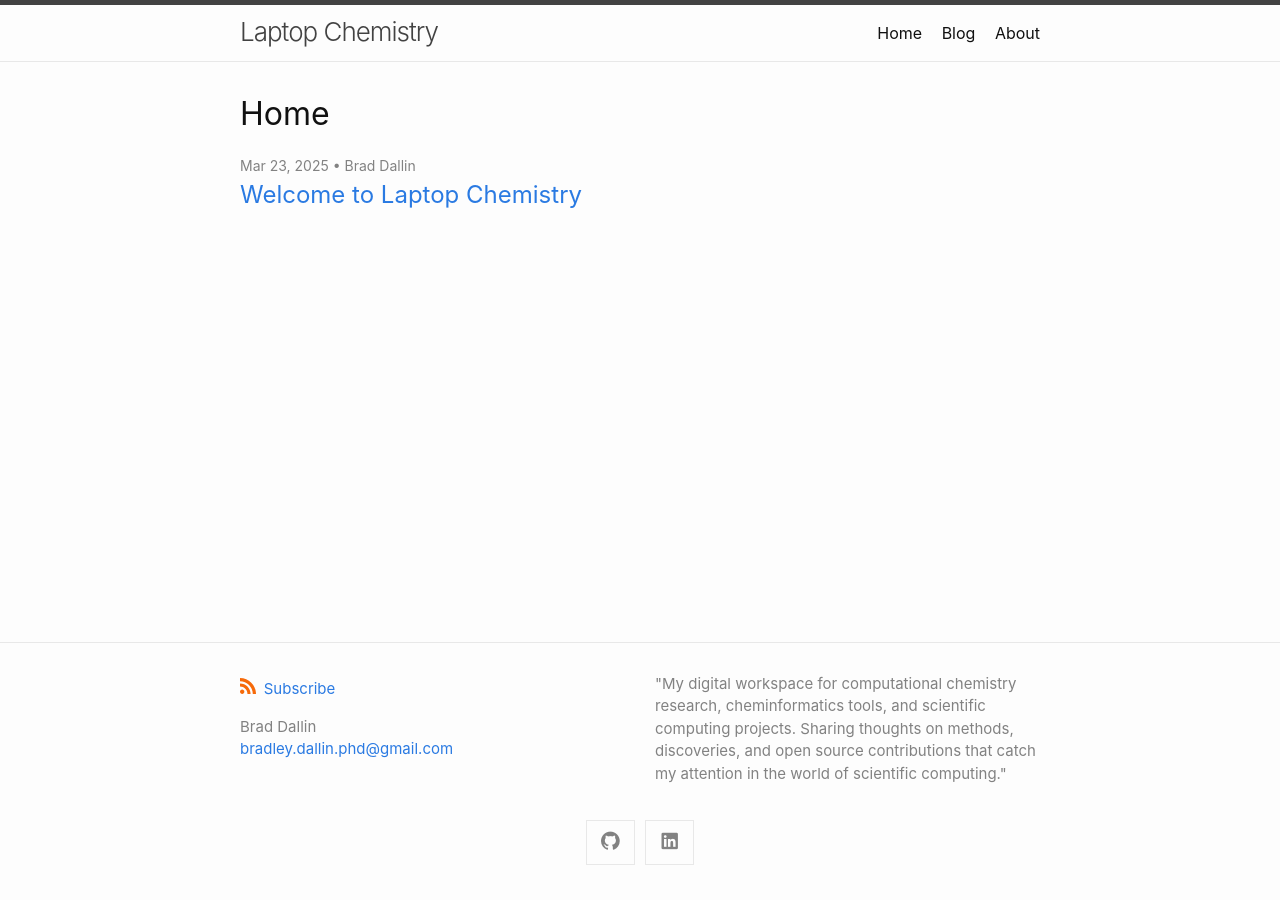
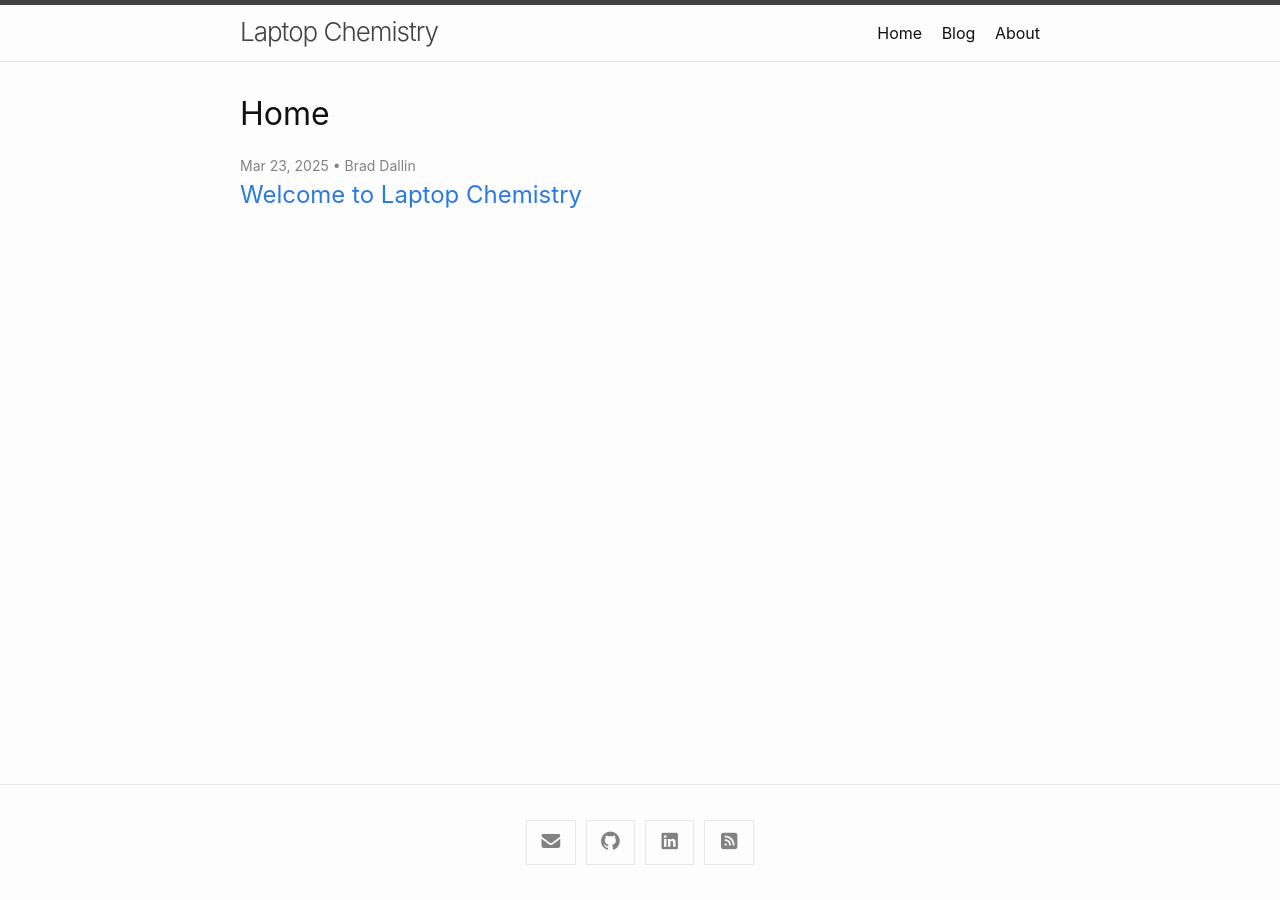
Before and after one commit to brad-dallin/laptopchemistry, a Jekyll site: the page built from docs/index.md, in a window 1280 px wide. Built offline with Jekyll 4.4.1, drawn with Linux system fonts in a browser that asks for light colours.

Commit message:
Update site footer

```diff
--- a/docs/_config.yml
+++ b/docs/_config.yml
@@ -2,7 +2,7 @@
 title: Laptop Chemistry
 author:
   name: Brad Dallin
-  email: bradley.dallin.phd@gmail.com
+  # email: bradley.dallin.phd@gmail.com
 description: >
   "My digital workspace for computational chemistry research,
   cheminformatics tools, and scientific computing projects.
@@ -72,8 +72,8 @@ minima:
   # * url      Full URL of social profile.
   social_links:
    - title: GitHub
-     icon: github
+     icon: fa-brands fa-github
      url: "https://github.com/brad-dallin"
    - title: LinkedIn
-     icon: linkedin
+     icon: fa-brands fa-linkedin
      url: "https://www.linkedin.com/in/bradley-dallin/"
--- a/docs/_includes/footer.html
+++ b/docs/_includes/footer.html
@@ -3,7 +3,7 @@
 
   <div class="wrapper">
 
-    <div class="footer-col-wrapper">
+    <!-- <div class="footer-col-wrapper">
       <div class="footer-col">
         <p class="feed-subscribe">
           <a href="{{ site.feed.path | default: 'feed.xml' | absolute_url }}">
@@ -16,21 +16,8 @@
             </svg><span>Subscribe</span>
           </a>
         </p>
-      {%- if site.author %}
-        <ul class="contact-list">
-          {% if site.author.name -%}
-            <li class="p-name">{{ site.author.name | escape }}</li>
-          {% endif -%}
-          {% if site.author.email -%}
-            <li><a class="u-email" href="mailto:{{ site.author.email }}">{{ site.author.email }}</a></li>
-          {%- endif %}
-        </ul>
-      {%- endif %}
       </div>
-      <div class="footer-col">
-        <p>{{ site.description | escape }}</p>
-      </div>
-    </div>
+    </div> -->
 
     <div class="social-links">
       {%- include social.html -%}
--- a/docs/_includes/social.html
+++ b/docs/_includes/social.html
@@ -1,9 +1,19 @@
 <ul class="social-media-list">
+<li>
+  <a rel="me" href="mailto:{{ site.author.email }}" target="_blank" title="Mail">
+    <span class="grey fa-solid fa-envelope fa-lg"></span>
+  </a>
+</li>
 {%- for entry in site.minima.social_links -%}
   <li>
     <a rel="me" href="{{ entry.url }}" target="_blank" title="{{ entry.title }}">
-      <span class="grey fa-brands fa-{{ entry.icon }} fa-lg"></span>
+      <span class="grey {{ entry.icon }} fa-lg"></span>
     </a>
   </li>
 {%- endfor -%}
+<li>
+  <a rel="me" href="{{ site.feed.path | default: 'feed.xml' | absolute_url }}" target="_blank" title="RSS Feed">
+    <span class="grey fa-solid fa-square-rss fa-lg"></span>
+  </a>
+</li>
 </ul>
```
Also changed, not shown: docs/favicon.ico (added).
